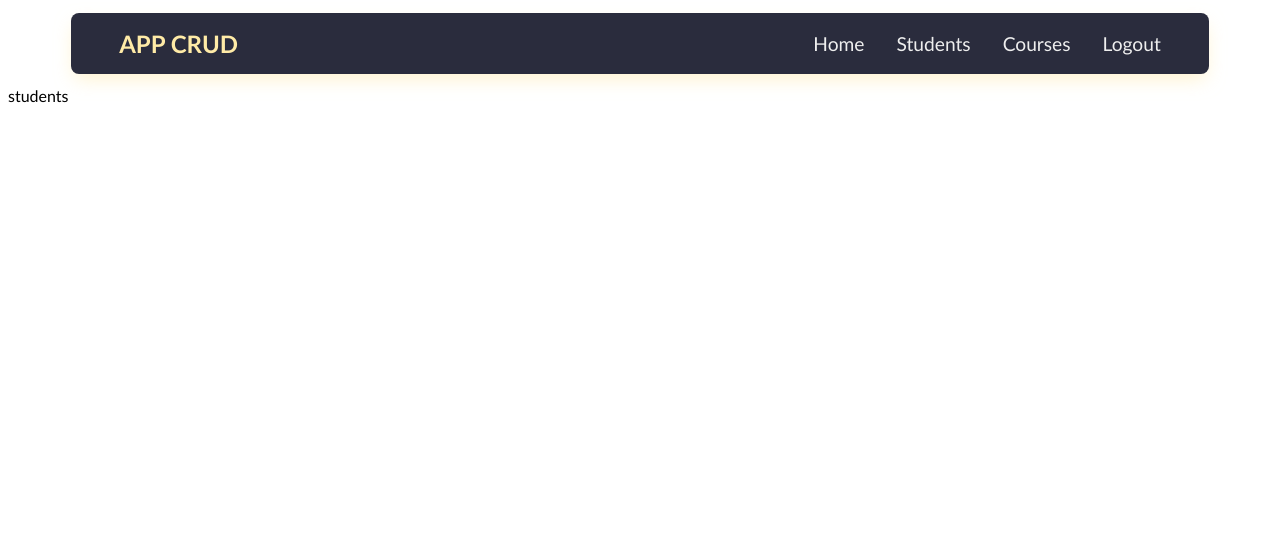
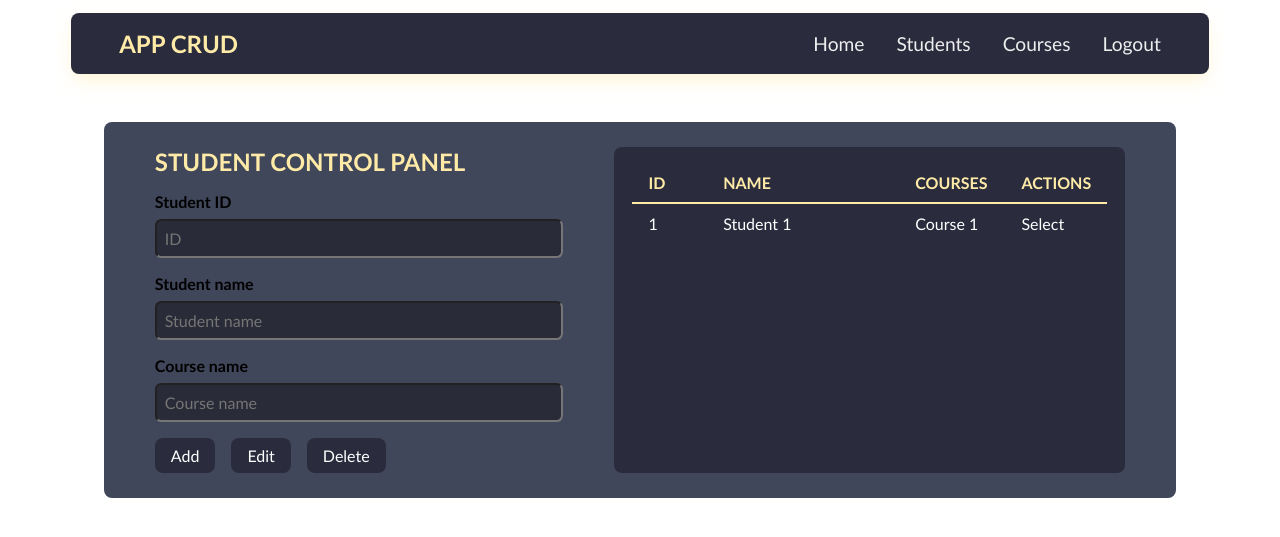
Before and after one commit to monsteruser2021/CRUD-students, a PHP site: page /sections/students_view.php in a window 1280 px wide. Shown: the top 537 px of the page. Run offline with PHP 8.4, Linux system fonts and the light colour scheme.

Commit message:
students_view UI

```diff
--- a/sections/courses.php
+++ b/sections/courses.php
@@ -0,0 +1,5 @@
+<?php
+
+//INSERT INTO `courses` (`id`, `course_name`) VALUES (NULL, 'JavaScript course');
+
+?>
--- a/sections/students_view.php
+++ b/sections/students_view.php
@@ -1,3 +1,75 @@
 <?php include('../templates/header.php'); ?>
-students
+
+<link rel="stylesheet" href="/CRUD-students/styles/styles.css?version=1.0">
+
+<div class="cour-container">
+  <div class="cour-panel">
+    <form action="" method="post">
+      <div class="cour-panel-title">
+      Student control panel
+      </div>
+      <div>
+        <div class="cour-field">
+          <label for="id" class="cour-lbl">Student ID</label>
+          <input
+          type="text"
+          class="cour-input"
+          name="id"
+          id="id"
+          placeholder="ID">
+        </div>
+        <div class="cour-field">
+          <label for="student_name" class="cour-lbl">Student name</label>
+          <input
+          type="text"
+          class="cour-input"
+          name="student_name"
+          id="student_name"
+          placeholder="Student name">
+        </div>
+        <div class="cour-field">
+          <label for="course_name" class="cour-lbl">Course name</label>
+          <input
+          type="text"
+          class="cour-input"
+          name="course_name"
+          id="course_name"
+          placeholder="Course name">
+        </div>
+        <div class="cour-btn">
+          <button type="button" class="cour-btn-add">Add</button>
+          <button type="button" class="cour-btn-edit">Edit</button>
+          <button type="button" class="cour-btn-del">Delete</button>
+        </div>
+      </div>
+    </form>
+  </div>
+
+  <div class="cour-tab-container">
+    <div class="cour-tab">
+      <table>
+        <thead class="cour-title-tab">
+          <tr>
+            <th scope="col">ID</th>
+            <th scope="col">Name</th>
+            <th scope="col">Courses</th>
+            <th scope="col">Actions</th>
+          </tr>
+        </thead>
+        <tbody>
+          <tr class="cour-separator">
+            <td colspan="4"><hr></td>
+          </tr>
+          <tr class="cour-content-tab">
+            <td>1</td>
+            <td>Student 1</td>
+            <td>Course 1</td>
+            <td>Select</td>
+          </tr>
+        </tbody>
+      </table>
+    </div>
+  </div>
+</div>
+
 <?php include('../templates/footer.php'); ?>
```
